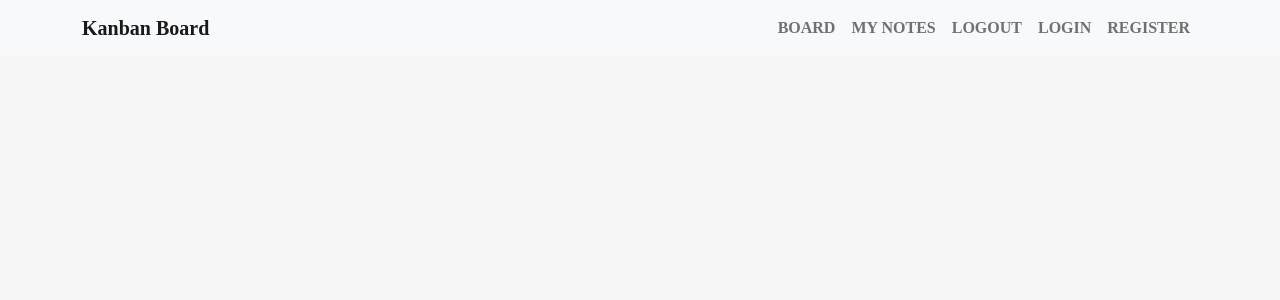
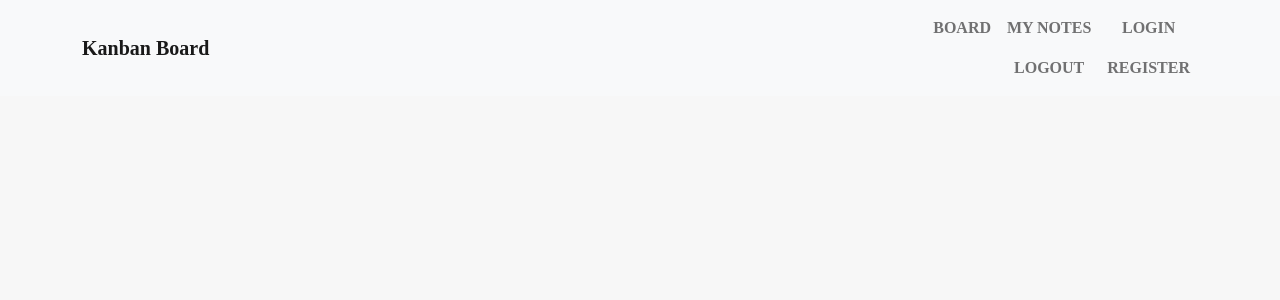
Before and after one commit to stvarbanov/React-project, a React (Create React App) app in the folder client/: page /notes/my-notes in a window 1280 px wide. Shown: the top 300 px of the page. Built offline with nearby package versions, Linux system fonts and the light colour scheme.

Commit message:
new auth for navbar

```diff
--- a/client/src/App.js
+++ b/client/src/App.js
@@ -8,34 +8,24 @@ import RegisterComponent from './components/Auth/Register/RegisterComponent.js';
 import MyNotesComponent from './components/MyNotes/MyNotesComponent.js';
 import { Routes, Route } from 'react-router-dom';
 import { useState, useEffect } from 'react';
+import { AuthContext } from '../src/contexts/AuthContext.js';
+
+function App() {
+  const [] = useState({});
 
 
-function App() {
-  const [loggedIn, setloggedIn] = useState(false);
-
-
-  const user = localStorage.getItem('user');
-  useEffect(() => {
-    if (user) {
-      setloggedIn(true);
+  const onLogin = (authData) => {
+    console.log(authData);
   }
-  }, [user]);
-
-
-  const navigationChangeHandler = (path) => {
-    console.log(path);
-  }
-  const handleLogin = bool => {
-    if (bool) {
-      setloggedIn(true);
-    }
+  const onLogout = () => {
+    console.log('on logout');
   }
 
   return (
+    <AuthContext.Provider value>
 
       <div className="App">
-      <HeaderComponent
-        navigationChangeHandler={navigationChangeHandler} loggedIn={loggedIn} />
+        <HeaderComponent />
 
         <main>
           <Routes>
@@ -49,6 +39,7 @@ function App() {
           </Routes>
         </main>
       </div>
+    </AuthContext.Provider>
   );
 }
 
--- a/client/src/components/Header/HeaderComponent.js
+++ b/client/src/components/Header/HeaderComponent.js
@@ -1,9 +1,23 @@
 import { Container, Navbar, Nav } from 'react-bootstrap';
 import './Header.css'
-const HeaderComponent = ({
-    navigationChangeHandler, loggedIn
 
-}) => {
+const HeaderComponent = () => {
+
+
+    let guestNavbar = (
+        <div id='guest-nav'>
+            <Nav.Link href="/auth/login">Login</Nav.Link>
+            <Nav.Link href="/auth/register">Register</Nav.Link>
+        </div>
+    );
+
+    let userNavbar = (
+        <div id='user-nav'>
+            <Nav.Link href="/notes/my">My Notes</Nav.Link>
+            <Nav.Link href="/auth/logout">Logout</Nav.Link>
+        </div>
+    );
+
 
     return (
         <Navbar bg="light" expand="lg" sticky="top">
@@ -14,13 +28,8 @@ const HeaderComponent = ({
                     <Nav className="justify-content-end" style={{ width: "100%" }}>
 
                         <Nav.Link href="/board/">Board</Nav.Link>
-
-                        <Nav.Link href="/notes/my">My Notes</Nav.Link>
-                        <Nav.Link href="/auth/logout">Logout</Nav.Link>
-
-
-                        <Nav.Link href="/auth/login">Login</Nav.Link>
-                        <Nav.Link href="/auth/register">Register</Nav.Link>
+                        {userNavbar}
+                        {guestNavbar}
 
                     </Nav>
                 </Navbar.Collapse>
--- /dev/null
+++ b/client/src/contexts/AuthContext.js
@@ -0,0 +1,3 @@
+import { createContext } from 'react';
+
+export const AuthContext = createContext();
```
Lines whose indentation alone changed are shown as unchanged.
